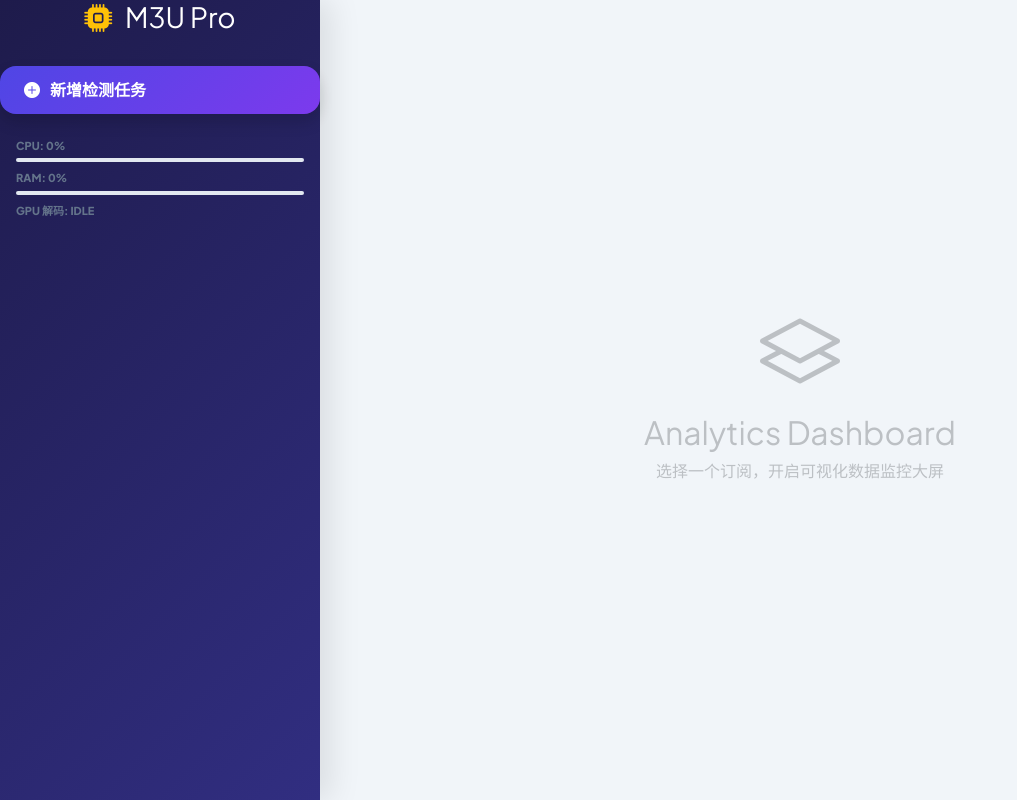
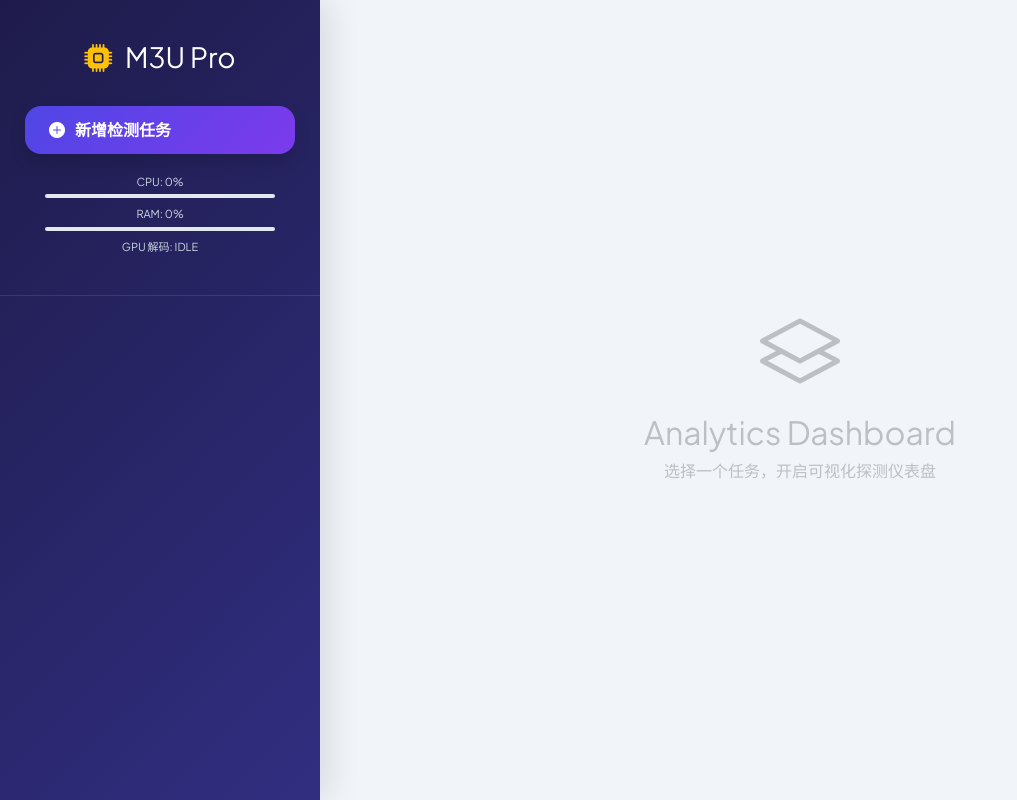
Before and after one commit to JE668/m3u-checker, a Flask app: page / in a window 1280 px wide. Shown: the whole page, without its empty margins (0-1017 px from the left). Run offline with Flask 3, Linux system fonts and the light colour scheme; data that the repository does not hold is empty; parts of the project's set-up code (start-up, migrations or seed data) failed here and were passed over.

Commit message:
Update index.html

```diff
--- a/templates/index.html
+++ b/templates/index.html
@@ -3,10 +3,11 @@
 <head>
     <meta charset="UTF-8">
     <meta name="viewport" content="width=device-width, initial-scale=1.0">
-    <title>m3u-checker Pro | Analytics Dashboard</title>
+    <title>m3u-checker Pro | Analytics Center</title>
     <link href="https://fonts.googleapis.com/css2?family=Plus+Jakarta+Sans:wght@400;600;800&display=swap" rel="stylesheet">
     <link href="https://cdn.jsdelivr.net/npm/bootstrap@5.3.0/dist/css/bootstrap.min.css" rel="stylesheet">
     <link rel="stylesheet" href="https://cdn.jsdelivr.net/npm/bootstrap-icons@1.10.0/font/bootstrap-icons.css">
+    <link rel="stylesheet" href="https://cdnjs.cloudflare.com/ajax/libs/animate.css/4.1.1/animate.min.css"/>
     <script src="https://cdn.jsdelivr.net/npm/chart.js"></script>
     <style>
         :root {
@@ -18,22 +19,26 @@
         }
         body { font-family: 'Plus Jakarta Sans', sans-serif; background: #f1f5f9; height: 100vh; overflow: hidden; }
         .sidebar { width: 320px; background: var(--sidebar-grad); height: 100vh; position: fixed; color: white; z-index: 100; box-shadow: 10px 0 30px rgba(0,0,0,0.1); }
+        .sidebar-header { padding: 40px 25px; border-bottom: 1px solid rgba(255,255,255,0.1); }
         .sub-item { padding: 18px 25px; cursor: pointer; transition: 0.3s; margin: 8px 15px; border-radius: 20px; background: rgba(255,255,255,0.06); }
         .sub-item.active { background: white !important; color: #4f46e5 !important; box-shadow: 0 10px 25px rgba(0,0,0,0.1); border-left: 6px solid #f59e0b; }
         .main { margin-left: 320px; padding: 30px; height: 100vh; overflow-y: auto; }
         .glass-card { background: var(--glass); backdrop-filter: blur(15px); border-radius: 24px; border: 1px solid rgba(255,255,255,0.4); box-shadow: 0 15px 35px rgba(0,0,0,0.04); margin-bottom: 25px; padding: 25px; position: relative; overflow: hidden; }
-        .stat-icon-bg { position: absolute; right: -15px; bottom: -15px; font-size: 5rem; opacity: 0.04; transform: rotate(-15deg); }
+
+        /* 统计卡片背景图案 */
+        .stat-icon-bg { position: absolute; right: -15px; bottom: -15px; font-size: 5rem; opacity: 0.04; transform: rotate(-15deg); pointer-events: none; }
         .stat-value { font-size: 2.8rem; font-weight: 900; letter-spacing: -1px; }
 
+        /* 渐变按钮修正 */
         .btn-grad { border: none !important; color: #ffffff !important; border-radius: 16px; font-weight: 700; padding: 12px 24px; transition: 0.3s; display: inline-flex; align-items: center; gap: 10px; box-shadow: 0 4px 15px rgba(0, 0, 0, 0.15); }
-        .btn-grad:hover { transform: translateY(-3px); box-shadow: 0 10px 20px rgba(0,0,0,0.2); color: #fff !important; }
+        .btn-grad:hover { transform: translateY(-3px); box-shadow: 0 10px 20px rgba(0,0,0,0.2); opacity: 0.9; color: #fff !important; }
         .btn-primary-grad { background: var(--primary-grad) !important; }
         .btn-success-grad { background: var(--success-grad) !important; }
         .btn-danger-grad { background: var(--danger-grad) !important; }
         .btn-secondary-custom { background: #64748b !important; color: #fff !important; }
 
-        .console { background: #0f172a; color: #f1f5f9; height: 450px; overflow-y: auto; font-family: 'Fira Code', monospace; font-size: 13px; padding: 20px; border-radius: 20px; border: 4px solid #1e293b; }
-        .log-line { margin-bottom: 5px; padding: 6px 12px; border-radius: 8px; border-bottom: 1px solid rgba(255,255,255,0.03); }
+        .console { background: #0f172a; color: #f1f5f9; height: 450px; overflow-y: auto; font-family: 'Fira Code', monospace; font-size: 13px; padding: 20px; border-radius: 24px; border: 4px solid #1e293b; }
+        .log-line { margin-bottom: 5px; padding: 6px 12px; border-radius: 8px; border-bottom: 1px solid rgba(255,255,255,0.03); transition: 0.2s; }
         .log-success { color: #4ade80 !important; background: rgba(74, 222, 128, 0.08); border-left: 4px solid #10b981; }
         .log-fail { color: #fb7185 !important; background: rgba(248, 113, 113, 0.08); border-left: 4px solid #f43f5e; }
         .log-warning { color: #f59e0b !important; background: rgba(245, 158, 11, 0.15); border-left: 4px solid #f59e0b; }
@@ -41,11 +46,12 @@
         .progress { height: 20px; border-radius: 50px; background: #e2e8f0; overflow: hidden; }
         .progress-bar { background: var(--success-grad); animation: shimmer 2s linear infinite; }
         @keyframes shimmer { 0% { background-position: 100% 0%; } 100% { background-position: -100% 0%; } }
+
+        .sys-info-bar { font-size: 11px; color: #cbd5e1; margin-top: 20px; padding: 0 20px; }
+        .sub-disabled { opacity: 0.4; filter: grayscale(1); }
         .res-tag-label { padding: 6px 15px; border-radius: 12px; background: #f1f5f9; cursor: pointer; font-weight: 700; font-size: 12px; border: 1px solid #e2e8f0; margin-right: 5px; }
         .res-tag-check:checked + .res-tag-label { background: #4f46e5; color: white; border-color: #4f46e5; }
         .res-tag-check { display: none; }
-        .hw-console { background: #000; color: #0f0; font-family: monospace; font-size: 11px; padding: 15px; border-radius: 12px; height: 150px; overflow-y: auto; }
-        .sys-info-bar { font-size: 11px; color: #64748b; font-weight: 700; }
     </style>
 </head>
 <body>
@@ -56,7 +62,7 @@
         <button class="btn btn-grad btn-primary-grad w-100 mt-4 shadow" onclick="showAddModal()">
             <i class="bi bi-plus-circle-fill"></i> 新增检测任务
         </button>
-        <div class="mt-4 px-3 text-start sys-info-bar">
+        <div class="sys-info-bar">
             <div>CPU: <span id="sysCpu">0%</span></div>
             <div class="progress mt-1" style="height:4px"><div id="cpuBar" class="progress-bar" style="width:0%"></div></div>
             <div class="mt-2">RAM: <span id="sysRam">0%</span></div>
@@ -68,13 +74,13 @@
 </div>
 
 <div class="main">
-    <div id="noSelect" class="h-100 d-flex flex-column align-items-center justify-content-center opacity-25">
+    <div id="noSelect" class="h-100 d-flex flex-column align-items-center justify-content-center opacity-25 text-center">
         <i class="bi bi-layers display-1 mb-3"></i>
-        <h2 class="fw-800">Analytics Dashboard</h2>
-        <p>选择一个订阅，开启可视化数据监控大屏</p>
+        <h2 class="fw-800 text-dark">Analytics Dashboard</h2>
+        <p>选择一个任务，开启可视化探测仪表盘</p>
     </div>
 
-    <div id="dashboard" class="d-none">
+    <div id="dashboard" class="d-none animate__animated animate__fadeIn">
         <div class="d-flex justify-content-between align-items-center mb-5">
             <div><h1 id="viewName" class="fw-800 mb-0">--</h1><span id="viewUrl" class="badge bg-white text-primary border shadow-sm mt-2 p-2 px-3 rounded-pill"></span></div>
             <div class="d-flex gap-3">
@@ -86,13 +92,13 @@
         </div>
 
         <div class="row g-4 mb-4 text-center">
-            <div class="col-md-3"><div class="glass-card"><i class="bi bi-list-task stat-icon-bg"></i><div>总频道数</div><div id="statTotal" class="stat-value">0</div></div></div>
-            <div class="col-md-3"><div class="glass-card text-info"><i class="bi bi-lightning stat-icon-bg"></i><div>累计处理</div><div id="statCurrent" class="stat-value">0</div></div></div>
-            <div class="col-md-3"><div class="glass-card text-success"><i class="bi bi-shield-check stat-icon-bg"></i><div>有效源数</div><div id="statSuccess" class="stat-value">0</div></div></div>
-            <div class="col-md-3"><div class="glass-card text-primary"><i class="bi bi-graph-up stat-icon-bg"></i><div>当前成功率</div><div id="statRate" class="stat-value">0%</div></div></div>
+            <div class="col-md-3"><div class="glass-card"><i class="bi bi-list-task stat-icon-bg"></i><div>总频道数</div><div id="statTotal" class="stat-value text-dark">0</div></div></div>
+            <div class="col-md-3"><div class="glass-card text-info"><i class="bi bi-lightning stat-icon-bg"></i><div>已处理</div><div id="statCurrent" class="stat-value">0</div></div></div>
+            <div class="col-md-3"><div class="glass-card text-success"><i class="bi bi-check2-circle stat-icon-bg"></i><div>有效源</div><div id="statSuccess" class="stat-value">0</div></div></div>
+            <div class="col-md-3"><div class="glass-card text-primary"><i class="bi bi-graph-up stat-icon-bg"></i><div>有效率</div><div id="statRate" class="stat-value">0%</div></div></div>
         </div>
 
-        <div class="row g-4 mb-5">
+        <div class="row g-4 mb-4">
             <div class="col-md-6"><div class="glass-card p-4 h-100 mb-0"><h6>M3U 订阅地址</h6><div class="input-group mt-3 shadow-sm"><input type="text" id="m3uUrl" class="form-control border-0 bg-light rounded-start-4" readonly><button class="btn btn-dark rounded-end-4" onclick="copy('m3uUrl')">复制</button></div></div></div>
             <div class="col-md-6"><div class="glass-card p-4 h-100 mb-0"><h6>TXT 格式地址</h6><div class="input-group mt-3 shadow-sm"><input type="text" id="txtUrl" class="form-control border-0 bg-light rounded-start-4" readonly><button class="btn btn-dark rounded-end-4" onclick="copy('txtUrl')">复制</button></div></div></div>
         </div>
@@ -100,41 +106,41 @@
         <div class="row g-4">
             <div class="col-lg-7">
                 <div class="glass-card h-100 mb-0">
-                    <div class="d-flex justify-content-between mb-3"><h6 class="fw-bold">实测日志流 <span id="pText" class="badge bg-primary">0%</span></h6></div>
-                    <div class="progress mb-4 shadow-sm"><div id="pBar" class="progress-bar"></div></div>
+                    <div class="d-flex justify-content-between mb-3"><h6 class="fw-bold">探测进度 <span id="pText" class="badge bg-primary rounded-pill">0%</span></h6></div>
+                    <div class="progress mb-4 shadow-sm"><div id="pBar" class="progress-bar progress-bar-striped"></div></div>
                     <div id="console" class="console"></div>
                 </div>
             </div>
             <div class="col-lg-5">
-                <div class="glass-card p-3 mb-4"><h6>画质分布 / 线路稳定性</h6><div style="height:250px; display:flex;"><div style="flex:1"><canvas id="resChart"></canvas></div><div style="flex:1"><canvas id="stabChart"></canvas></div></div></div>
-                <div class="glass-card p-3 mb-0"><h6>延迟区间 / 编码构成</h6><div style="height:250px; display:flex;"><div style="flex:1"><canvas id="latChart"></canvas></div><div style="flex:1"><canvas id="codecChart"></canvas></div></div></div>
+                <div class="glass-card p-3 mb-4 text-center"><h6>画质占比 / 线路稳定性</h6><div style="height:250px; display:flex;"><div style="flex:1"><canvas id="resChart"></canvas></div><div style="flex:1"><canvas id="stabChart"></canvas></div></div></div>
+                <div class="glass-card p-3 mb-0 text-center"><h6>延迟分布 / 编码构成</h6><div style="height:250px; display:flex;"><div style="flex:1"><canvas id="latChart"></canvas></div><div style="flex:1"><canvas id="codecChart"></canvas></div></div></div>
             </div>
         </div>
     </div>
 </div>
 
-<!-- Modal 保持一致 -->
-<div class="modal fade" id="editModal" data-bs-backdrop="static" tabindex="-1"><div class="modal-dialog modal-dialog-centered"><div class="modal-content shadow-lg p-4">
-    <h5 class="fw-800 mb-4 text-center">任务参数配置</h5>
+<!-- Modal 任务配置 -->
+<div class="modal fade" id="editModal" data-bs-backdrop="static" tabindex="-1"><div class="modal-dialog modal-dialog-centered"><div class="modal-content p-4 shadow-lg" style="border-radius:30px;">
+    <h5 class="fw-800 mb-4 text-center">任务配置</h5>
     <input type="hidden" id="editId">
-    <div class="mb-3"><label class="fw-bold small text-muted">名称</label><input type="text" id="editName" class="form-control bg-light border-0 rounded-3"></div>
-    <div class="mb-3"><label class="fw-bold small text-muted">URL</label><input type="text" id="editUrl" class="form-control bg-light border-0 rounded-3"></div>
+    <div class="mb-3"><label class="fw-bold small text-muted">任务名称</label><input type="text" id="editName" class="form-control bg-light border-0 rounded-3"></div>
+    <div class="mb-3"><label class="fw-bold small text-muted">订阅链接</label><input type="text" id="editUrl" class="form-control bg-light border-0 rounded-3"></div>
     <div class="mb-3"><label class="fw-bold small text-muted">保留分辨率</label><div class="res-tag-group mt-1"><input type="checkbox" id="res_sd" class="res-tag-check" value="sd" checked><label for="res_sd" class="res-tag-label">SD</label><input type="checkbox" id="res_720" class="res-tag-check" value="720p" checked><label for="res_720" class="res-tag-label">720P</label><input type="checkbox" id="res_1080" class="res-tag-check" value="1080p" checked><label for="res_1080" class="res-tag-label">1080P</label><input type="checkbox" id="res_4k" class="res-tag-check" value="4k" checked><label for="res_4k" class="res-tag-label">4K</label><input type="checkbox" id="res_8k" class="res-tag-check" value="8k" checked><label for="res_8k" class="res-tag-label">8K</label></div></div>
-    <div class="row g-2 mb-3"><div class="col-6"><label class="fw-bold small text-muted">线程</label><input type="number" id="editThreads" class="form-control bg-light border-0 rounded-3" value="10"></div><div class="col-6"><label class="fw-bold small text-muted">模式</label><select id="editMode" class="form-select bg-light border-0 rounded-3" onchange="toggleFields()"><option value="none">手动</option><option value="fixed">定时</option><option value="interval">间隔</option></select></div></div>
+    <div class="row g-2 mb-3"><div class="col-6"><label class="fw-bold small text-muted">线程</label><input type="number" id="editThreads" class="form-control bg-light border-0 rounded-3" value="10"></div><div class="col-6"><label class="fw-bold small text-muted">执行模式</label><select id="editMode" class="form-select bg-light border-0 rounded-3" onchange="toggleFields()"><option value="none">手动</option><option value="fixed">定时</option><option value="interval">间隔</option></select></div></div>
     <div id="ef" class="mb-3 d-none"><input type="text" id="editTimes" class="form-control rounded-3" placeholder="08:00, 20:00"></div>
     <div id="ei" class="mb-3 d-none"><input type="number" id="editHours" class="form-control rounded-3" placeholder="12"></div>
-    <div class="form-check form-switch mb-4"><input class="form-check-input" type="checkbox" id="editEnabled" checked><label class="form-check-label fw-bold">启用计划</label></div>
-    <div class="d-flex justify-content-between pt-3 border-top"><button class="btn btn-outline-danger" style="border-radius:12px; font-weight:700" onclick="deleteSub()" id="delBtn">移除任务</button><button class="btn btn-grad btn-primary-grad px-5" onclick="saveSub()">保存同步</button></div>
+    <div class="form-check form-switch mb-4"><input class="form-check-input" type="checkbox" id="editEnabled" checked><label class="form-check-label fw-bold">启用此任务</label></div>
+    <div class="d-flex justify-content-between pt-3 border-top"><button class="btn btn-outline-danger" style="border-radius:12px; font-weight:700" onclick="deleteSub()" id="delBtn">移除</button><button class="btn btn-grad btn-primary-grad px-5" onclick="saveSub()">保存同步</button></div>
 </div></div></div>
 
-<div class="modal fade" id="settingsModal" tabindex="-1"><div class="modal-dialog modal-dialog-centered"><div class="modal-content shadow-lg p-4"><h5 class="fw-800 mb-4 text-center">系统配置</h5><div class="d-flex align-items-center justify-content-between mb-3 bg-primary bg-opacity-10 p-3 rounded-4"><div><h6 class="fw-bold mb-1">GPU 硬件加速</h6></div><div class="form-check form-switch"><input class="form-check-input" type="checkbox" id="globalHwAccel" style="width:50px; height:25px;"></div></div><div class="mb-3"><label class="fw-bold small text-muted">EPG XML</label><input type="text" id="globalEpg" class="form-control bg-light border-0 rounded-3"></div><div class="mb-3"><label class="fw-bold small text-muted">台标路径</label><input type="text" id="globalLogo" class="form-control bg-light border-0 rounded-3"></div><div class="hw-test-console mb-3" id="hwOutput">等待测试驱动...</div><button class="btn btn-dark w-100 mb-4 rounded-3 py-2" onclick="testHardware()">运行诊断</button><button class="btn btn-grad btn-primary-grad w-100 py-3" onclick="saveGlobalSettings()">保存并关闭</button></div></div></div>
+<div class="modal fade" id="settingsModal" tabindex="-1"><div class="modal-dialog modal-dialog-centered"><div class="modal-content shadow-lg p-4" style="border-radius:30px;"><h5 class="fw-800 mb-4 text-center">系统配置</h5><div class="d-flex align-items-center justify-content-between mb-3 bg-primary bg-opacity-10 p-3 rounded-4"><div><h6 class="fw-bold mb-1">GPU 硬件加速</h6></div><div class="form-check form-switch"><input class="form-check-input" type="checkbox" id="globalHwAccel" style="width:50px; height:25px;"></div></div><div class="mb-3"><label class="fw-bold small text-muted">EPG 接口</label><input type="text" id="globalEpg" class="form-control bg-light border-0 rounded-3"></div><div class="mb-3"><label class="fw-bold small text-muted">台标路径</label><input type="text" id="globalLogo" class="form-control bg-light border-0 rounded-3"></div><div id="hwResult" class="mb-3 d-none"><div id="hwStatusMsg" class="fw-bold mb-1 text-center"></div><div id="hwCodecs" class="small text-muted mb-2 text-center"></div></div><div class="hw-console mb-3" id="hwOutput">等待测试驱动...</div><button class="btn btn-dark w-100 mb-4 rounded-3 py-2" onclick="testHardware()">运行诊断</button><button class="btn btn-grad btn-primary-grad w-100 py-3" onclick="saveGlobalSettings()">保存并关闭</button></div></div></div>
 
 <script src="https://cdn.jsdelivr.net/npm/bootstrap@5.3.0/dist/js/bootstrap.bundle.min.js"></script>
 <script>
     let subs = [], currentId = null, pollTimer = null, resC = null, latC = null, stabC = null, codecC = null, autoScroll = true;
     const editModal = new bootstrap.Modal(document.getElementById('editModal')), settingsModal = new bootstrap.Modal(document.getElementById('settingsModal')), conBox = document.getElementById('console');
 
-    conBox.addEventListener('scroll', () => { autoScroll = conBox.scrollHeight - conBox.scrollTop - conBox.clientHeight < 120; });
+    conBox.addEventListener('scroll', () => { autoScroll = conBox.scrollHeight - conBox.scrollTop - conBox.clientHeight < 150; });
 
     function initCharts() {
         [resC, latC, stabC, codecC].forEach(c => c && c.destroy());
@@ -160,8 +166,7 @@
         const s = subs.find(x => x.id === id); document.getElementById('viewName').innerText = s.name; document.getElementById('viewUrl').innerText = s.url;
         document.getElementById('m3uUrl').value = `${window.location.origin}/sub/${id}.m3u`;
         document.getElementById('txtUrl').value = `${window.location.origin}/sub/${id}.txt`;
-        initCharts(); loadSubs();
-        if(pollTimer) clearInterval(pollTimer); pollTimer = setInterval(updateStatus, 1500);
+        initCharts(); loadSubs(); if(pollTimer) clearInterval(pollTimer); pollTimer = setInterval(updateStatus, 1500);
     }
 
     async function updateStatus() {
@@ -171,7 +176,6 @@
         document.getElementById('statRate').innerText = (data.current > 0 ? Math.round(data.success/data.current*100) : 0) + '%';
         document.getElementById('pText').innerText = Math.round(data.current/data.total*100 || 0) + '%';
         document.getElementById('pBar').style.width = Math.round(data.current/data.total*100 || 0) + '%';
-
         if(data.analytics && resC) {
             resC.data.datasets[0].data = [data.analytics.res['4K']||0, data.analytics.res['1080P']||0, data.analytics.res['720P']||0, data.analytics.res['SD']||0]; resC.update('none');
             latC.data.datasets[0].data = [data.analytics.lat['<100ms']||0, data.analytics.lat['<500ms']||0, data.analytics.lat['>500ms']||0]; latC.update('none');
@@ -185,17 +189,14 @@
         if(autoScroll) conBox.scrollTop = 999999;
         const rb = document.getElementById('runBtn'), sb = document.getElementById('stopBtn');
         if(data.running){ rb.classList.add('d-none'); sb.classList.remove('d-none'); } else { rb.classList.remove('d-none'); sb.classList.add('d-none'); }
-
-        // 更新系统指标
         const sres = await fetch('/api/sys_info'); const sdata = await sres.json();
         document.getElementById('sysCpu').innerText = sdata.cpu + '%'; document.getElementById('cpuBar').style.width = sdata.cpu + '%';
         document.getElementById('sysRam').innerText = sdata.ram + '%'; document.getElementById('ramBar').style.width = sdata.ram + '%';
-        document.getElementById('sysGpu').innerText = sdata.gpu_active ? "DECODING..." : "IDLE";
-        document.getElementById('sysGpu').style.color = sdata.gpu_active ? "#10b981" : "#64748b";
+        document.getElementById('sysGpu').innerText = sdata.gpu_active ? "BUSY" : "IDLE"; document.getElementById('sysGpu').style.color = sdata.gpu_active ? "#fbbf24" : "#64748b";
     }
 
-    function showAddModal() { document.getElementById('editId').value=""; document.getElementById('editName').value=""; document.getElementById('editUrl').value=""; editModal.show(); }
-    function editCurrent() { const s = subs.find(x => x.id === currentId); document.getElementById('editId').value=s.id; document.getElementById('editName').value=s.name; document.getElementById('editUrl').value=s.url; document.getElementById('editThreads').value=s.threads||10; document.getElementById('editEnabled').checked = s.enabled!==false; editModal.show(); }
+    function showAddModal() { document.getElementById('editId').value=""; document.getElementById('editName').value=""; document.getElementById('editUrl').value=""; ["sd", "720", "1080", "4k", "8k"].forEach(r => document.getElementById('res_'+r).checked = true); editModal.show(); }
+    function editCurrent() { const s = subs.find(x => x.id === currentId); document.getElementById('editId').value=s.id; document.getElementById('editName').value=s.name; document.getElementById('editUrl').value=s.url; document.getElementById('editThreads').value=s.threads||10; document.getElementById('editEnabled').checked = s.enabled!==false; toggleFields(); editModal.show(); }
     function toggleFields() { const m=document.getElementById('editMode').value; document.getElementById('ef').classList.toggle('d-none', m!=='fixed'); document.getElementById('ei').classList.toggle('d-none', m!=='interval'); }
     async function saveSub() { const f = []; if(document.getElementById('res_sd').checked) f.push('sd'); if(document.getElementById('res_720').checked) f.push('720p'); if(document.getElementById('res_1080').checked) f.push('1080p'); if(document.getElementById('res_4k').checked) f.push('4k'); if(document.getElementById('res_8k').checked) f.push('8k'); const d = { id: document.getElementById('editId').value, name: document.getElementById('editName').value, url: document.getElementById('editUrl').value, threads: document.getElementById('editThreads').value, schedule_mode: document.getElementById('editMode').value, fixed_times: document.getElementById('editTimes').value, interval_hours: document.getElementById('editHours').value, enabled: document.getElementById('editEnabled').checked, res_filter: f }; await fetch('/api/subs', {method:'POST', headers:{'Content-Type':'application/json'}, body:JSON.stringify(d)}); editModal.hide(); loadSubs(); }
     function startTask() { fetch('/api/start/' + currentId); autoScroll = true; }
```
